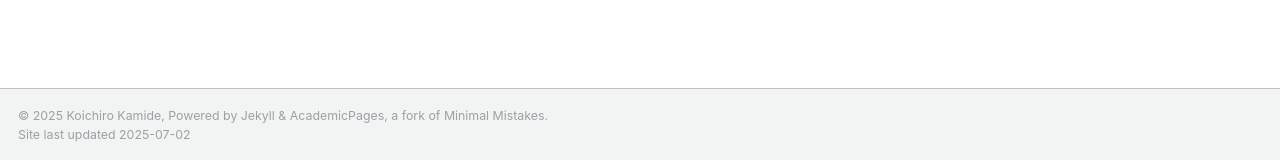
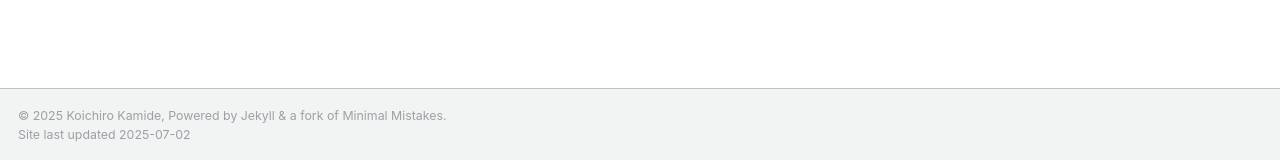
Before and after one commit to koichiro-kamide/koichiro-kamide.github.io, a Jekyll site: the page built from _pages/about.md, in a window 1280 px wide and 900 px high, scrolled down 595 px. Shown: the part 737-897 px from the top of the window. Built offline with Jekyll 4.4.1, drawn with Linux system fonts in a browser that asks for light colours.

```diff
--- a/Gemfile
+++ b/Gemfile
@@ -3,7 +3,7 @@ source 'https://rubygems.org'
 group :jekyll_plugins do
   gem 'jekyll'
   gem 'jekyll-feed'
-  #gem 'jekyll-sitemap'
+  gem 'jekyll-sitemap'
   gem 'jekyll-redirect-from'
   gem 'jemoji'
   gem 'webrick', '~> 1.8'
--- a/_config.yml
+++ b/_config.yml
@@ -303,7 +303,7 @@ plugins:
   - jekyll-feed
   - jekyll-gist
   - jekyll-paginate
-  #- jekyll-sitemap
+  - jekyll-sitemap
   - jekyll-redirect-from
   - jemoji
 
@@ -312,7 +312,7 @@ whitelist:
   - jekyll-feed
   - jekyll-gist
   - jekyll-paginate
-  #- jekyll-sitemap
+  - jekyll-sitemap
   - jekyll-redirect-from
   - jemoji
 
--- a/_includes/footer.html
+++ b/_includes/footer.html
@@ -22,6 +22,6 @@
 {% endcomment %}
 
 <div class="page__footer-copyright">
-  &copy; {{ site.time | date: '%Y' }} {{ site.name | default: site.title }}, {{ site.data.ui-text[site.locale].powered_by | default: "Powered by" }} <a href="http://jekyllrb.com" rel="nofollow">Jekyll</a> &amp; <a href="https://github.com/academicpages/academicpages.github.io">AcademicPages</a>, a fork of <a href="https://mademistakes.com/work/minimal-mistakes-jekyll-theme/" rel="nofollow">Minimal Mistakes</a>.<br />
+  &copy; {{ site.time | date: '%Y' }} {{ site.name | default: site.title }}, {{ site.data.ui-text[site.locale].powered_by | default: "Powered by" }} <a href="http://jekyllrb.com" rel="nofollow">Jekyll</a> &amp; a fork of <a href="https://mademistakes.com/work/minimal-mistakes-jekyll-theme/" rel="nofollow">Minimal Mistakes</a>.<br />
   Site last updated {{ "now" | date: '%Y-%m-%d' %}}
 </div>
```
